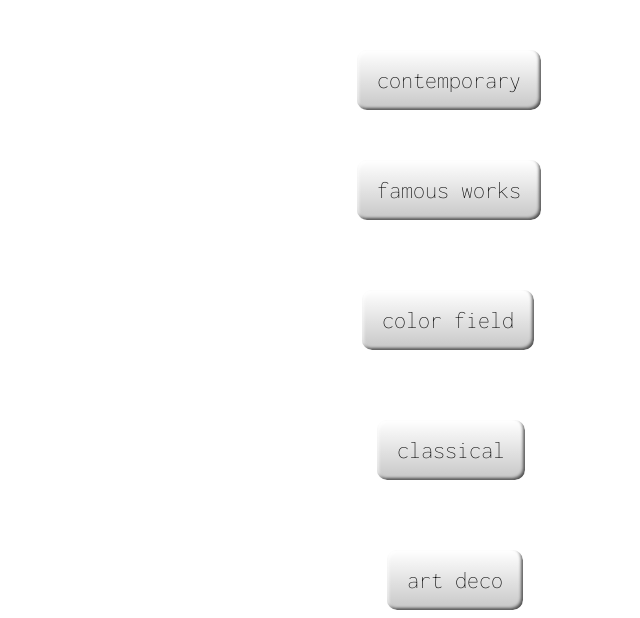
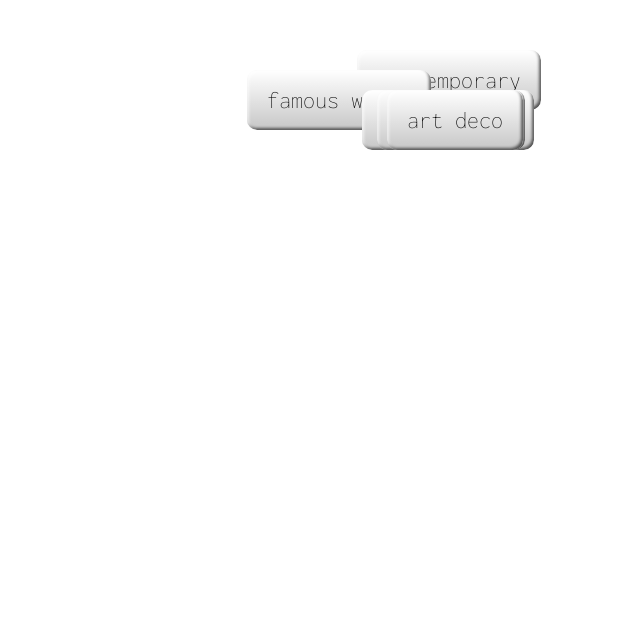
Before and after one commit to GiannaWaldron/ambient, a plain HTML site: page index.html in a window 1280 px wide. Shown: the part 190-808 px from the top of the page, without its empty margins (401-1041 px from the left). Drawn offline with Linux system fonts and the light colour scheme.

Commit message:
Update style.css

```diff
--- a/style.css
+++ b/style.css
@@ -2,7 +2,7 @@ img{
     width: 100%;
     height: 100%;
     z-index: 2;
-    position: fixed;
+    position: absolute;
 }
 script{
     z-index: 1;
@@ -24,6 +24,7 @@ h1{
     margin-left: 750px;
     margin-top: 30px;
     padding: 0 20px;
+    position: absolute;
     font-size: 1.5rem;
     font-family: 'Inconsolata', monospace;
     text-align: center;
@@ -48,9 +49,10 @@ h1{
 .styled2 {
     border: 0;
     line-height: 2.5;
-    margin-left: 750px;
+    margin-left: 50vw;
     margin-top: 50px;
     padding: 0 20px;
+    position: absolute;
     font-size: 1.5rem;
     font-family: 'Inconsolata', monospace;
     text-align: center;
@@ -78,6 +80,7 @@ h1{
     margin-left: 755px;
     margin-top: 70px;
     padding: 0 20px;
+    position: absolute;
     font-size: 1.5rem;
     font-family: 'Inconsolata', monospace;
     text-align: center;
@@ -106,6 +109,7 @@ h1{
     margin-top: 70px;
     padding: 0 20px;
     font-size: 1.5rem;
+    position: absolute;
     font-family: 'Inconsolata', monospace;
     text-align: center;
     color: black;
@@ -133,6 +137,7 @@ h1{
     margin-top: 70px;
     padding: 0 20px;
     font-size: 1.5rem;
+    position: absolute;
     font-family: 'Inconsolata', monospace;
     text-align: center;
     color: black;
```
